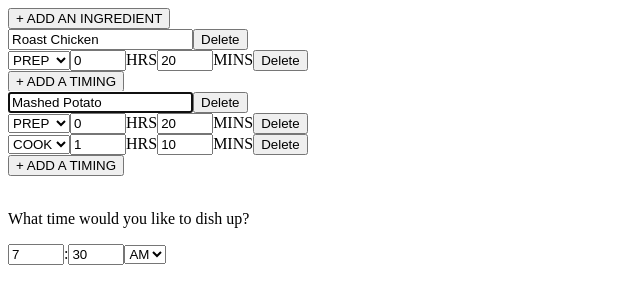
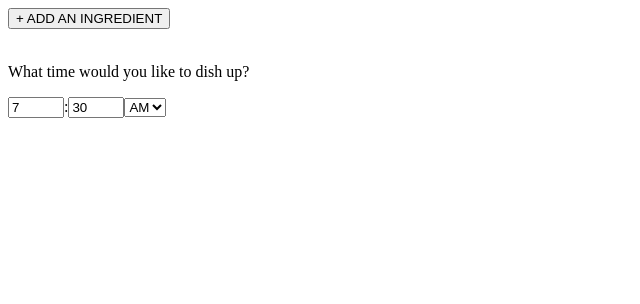
Before and after one commit to dashedstripes/recipe-time-planner, a React (Create React App) app: page / in a window 1280 px wide. Shown: the top 304 px of the page, without its empty margins (0-640 px from the left). Built offline with nearby package versions, Linux system fonts and the light colour scheme.

Commit message:
Refactor IngredientsList functions

```diff
--- a/src/containers/IngredientsList.js
+++ b/src/containers/IngredientsList.js
@@ -5,12 +5,7 @@ const TIMING_TYPES = {
   COOK: 1
 }
 
-class IngredientsList extends Component {
-  constructor(props) {
-    super(props)
-
-    this.state = {
-      ingredients: [
+const defaultIngredients = [
   {
     id: 1,
     title: 'Roast Chicken',
@@ -42,6 +37,13 @@ class IngredientsList extends Component {
     ]
   }
 ]
+
+class IngredientsList extends Component {
+  constructor(props) {
+    super(props)
+
+    this.state = {
+      ingredients: []
     }
 
     this.handleAddIngredient = this.handleAddIngredient.bind(this)
@@ -55,7 +57,7 @@ class IngredientsList extends Component {
         timings: [
           {
             id: 1,
-            type: TIMING_TYPES.COOK,
+            type: TIMING_TYPES.PREP,
             hours: 0,
             minutes: 20
           }
@@ -73,45 +75,13 @@ class IngredientsList extends Component {
     })
   }
 
-  handleSelectChange(ingredientId, timingId, e) {
+  handleTimingChange(ingredientId, timingId, e) {
     this.setState({
       ingredients: this.state.ingredients.map((ingredient) => {
         if (ingredient.id === ingredientId) {
           ingredient.timings.map((timing) => {
             if (timing.id === timingId) {
-              timing.type = e.target.value
-            }
-            return timing
-          })
-        }
-        return ingredient
-      })
-    })
-  }
-
-  handleHoursChange(ingredientId, timingId, e) {
-    this.setState({
-      ingredients: this.state.ingredients.map((ingredient) => {
-        if (ingredient.id === ingredientId) {
-          ingredient.timings.map((timing) => {
-            if (timing.id === timingId) {
-              timing.hours = e.target.value
-            }
-            return timing
-          })
-        }
-        return ingredient
-      })
-    })
-  }
-
-  handleMinutesChange(ingredientId, timingId, e) {
-    this.setState({
-      ingredients: this.state.ingredients.map((ingredient) => {
-        if (ingredient.id === ingredientId) {
-          ingredient.timings.map((timing) => {
-            if (timing.id === timingId) {
-              timing.minutes = e.target.value
+              timing[e.target.name] = e.target.value
             }
             return timing
           })
@@ -127,7 +97,7 @@ class IngredientsList extends Component {
         if (ingredient.id === id) {
           ingredient.timings.push({
             id: Date.now(),
-            type: TIMING_TYPES.COOK,
+            type: TIMING_TYPES.PREP,
             hours: 0,
             minutes: 20
           })
@@ -171,13 +141,13 @@ class IngredientsList extends Component {
         </div>
         {ingredient.timings.map((timing) => (
           <div key={timing.id}>
-            <select value={timing.type} tabIndex='-1' onChange={this.handleSelectChange.bind(this, ingredient.id, timing.id)}>
+            <select value={timing.type} tabIndex='-1' name='type' onChange={this.handleTimingChange.bind(this, ingredient.id, timing.id)}>
               <option value={TIMING_TYPES.PREP}>PREP</option>
               <option value={TIMING_TYPES.COOK}>COOK</option>
             </select>
-            <input type='number' value={timing.hours} min={0} max={12} onChange={this.handleHoursChange.bind(this, ingredient.id, timing.id)} />
+            <input type='number' name='hours' value={timing.hours} min={0} max={12} onChange={this.handleTimingChange.bind(this, ingredient.id, timing.id)} />
             <span>HRS</span>
-            <input type='number' value={timing.minutes} min={0} max={59} onChange={this.handleMinutesChange.bind(this, ingredient.id, timing.id)} />
+            <input type='number' name='minutes' value={timing.minutes} min={0} max={59} onChange={this.handleTimingChange.bind(this, ingredient.id, timing.id)} />
             <span>MINS</span>
             <button tabIndex='-1' onClick={this.handleDeleteTiming.bind(this, ingredient.id, timing.id)}>Delete</button>
           </div>
@@ -192,7 +162,7 @@ class IngredientsList extends Component {
       <div>
         <button onClick={this.handleAddIngredient}>+ ADD AN INGREDIENT</button>
         {ingredients}
-      </div>
+      </div >
     )
   }
 }
```
Lines whose indentation alone changed are shown as unchanged.
